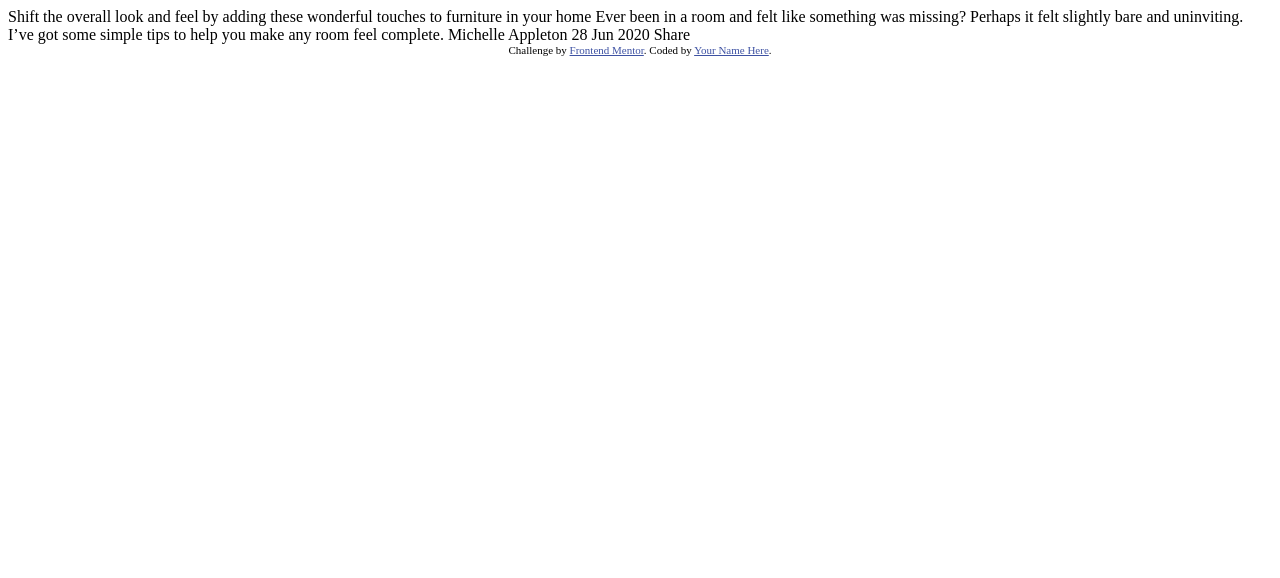
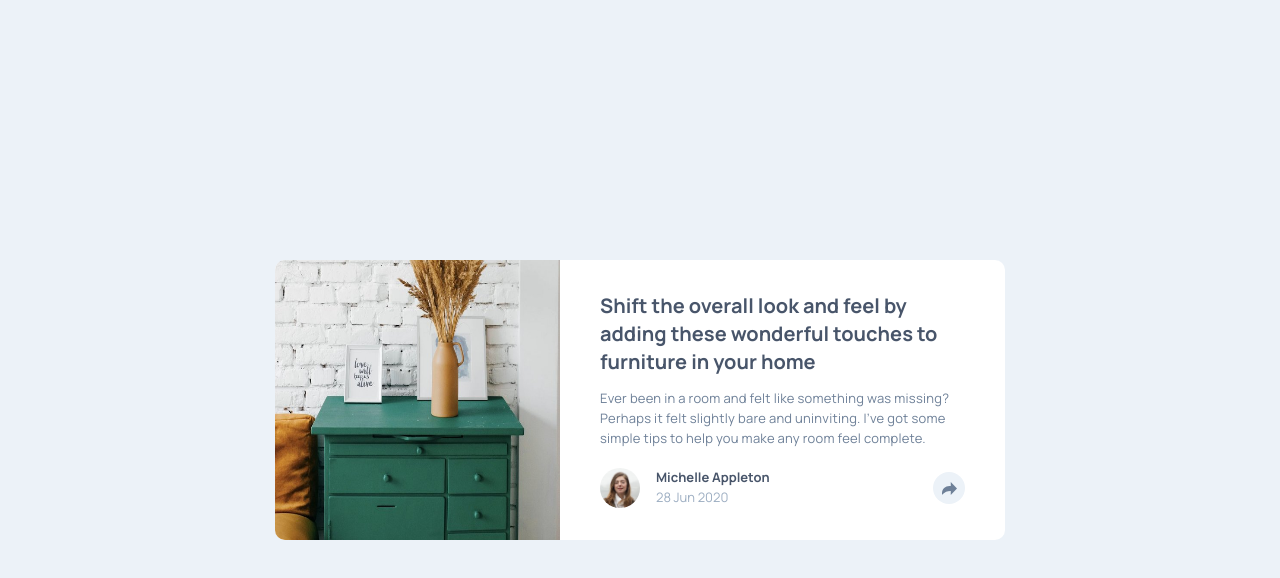
Before and after one commit to gabrieltrtl/Article-preview-component, a plain HTML site: page index.html in a window 1280 px wide. Drawn offline with Linux system fonts and the light colour scheme.

Commit message:
final commit

```diff
--- a/_utilities.scss
+++ b/_utilities.scss
@@ -15,17 +15,14 @@
 
 // Colors
 
-$color1:
-$color2:
-$color3:
-$color4:
-
+$color1: #FFFFFF;
+$color2: #ECF2F8;
+$color3: #9DAEC2;
+$color4: #6E8098;
+$color5: #48556A;
 //Typography
 $fonts: (
-  "$xsmall": 14px,
-  "$small": 15px,
-  "$medium": 24px,
-  "$large": 28px,
-  "$large2": 40px,
-  "$large3": 64px,
+  "$small": 13px,
+  "$medium": 16px,
+  "$large": 20px,
 );
--- a/index.html
+++ b/index.html
@@ -2,35 +2,57 @@
 <html lang="en">
 <head>
   <meta charset="UTF-8">
-  <meta name="viewport" content="width=device-width, initial-scale=1.0"> <!-- displays site properly based on user's device -->
-
+  <meta name="viewport" content="width=device-width, initial-scale=1.0">
+  <link rel="preconnect" href="https://fonts.googleapis.com">
+  <link rel="preconnect" href="https://fonts.gstatic.com" crossorigin>
+  <link href="https://fonts.googleapis.com/css2?family=Manrope:wght@200..800&display=swap" rel="stylesheet">
+  <link rel="stylesheet" href="style.css">
   <link rel="icon" type="image/png" sizes="32x32" href="./images/favicon-32x32.png">
 
   <title>Frontend Mentor | Article preview component</title>
 
-  <!-- Feel free to remove these styles or customise in your own stylesheet 👍 -->
-  <style>
-    .attribution { font-size: 11px; text-align: center; }
-    .attribution a { color: hsl(228, 45%, 44%); }
-  </style>
+
 </head>
 <body>
 
-  Shift the overall look and feel by adding these wonderful
-  touches to furniture in your home
+  <main class="container">
+    <img class="container__img" src="./images/drawers.jpg" alt="">
+    <div class="container__content">
+      <h1 class="container__title">
+        Shift the overall look and feel by adding these wonderful
+        touches to furniture in your home
+      </h1>
+      <p class="container__text">
+        Ever been in a room and felt like something was missing? Perhaps
+        it felt slightly bare and uninviting. I’ve got some simple tips
+        to help you make any room feel complete.
+      </p>
+      <div class="container__creator">
+        <div class="creator__wrapper">
+          <img class="creator__img"  src="./images/avatar-michelle.jpg" alt="">
+          <p class="creator__info">
+            Michelle Appleton
+            <span class="creator__date">28 Jun 2020</span>
+          </p>
+        </div>
+        <button class="share-icon__wrapper icon-1">
+            <svg class="share-icon-1" xmlns="http://www.w3.org/2000/svg" width="15" height="13"><path fill="#6E8098" d="M15 6.495L8.766.014V3.88H7.441C3.33 3.88 0 7.039 0 10.936v2.049l.589-.612C2.59 10.294 5.422 9.11 8.39 9.11h.375v3.867L15 6.495z"/></svg>
+        </button>
+      </div>
+    </div>
+    <div class="container__social hidden">
+      <span>SHARE</span>
+      <div class="social__icons">
+        <img src="./images/icon-facebook.svg" alt="">
+        <img src="./images/icon-twitter.svg" alt="">
+        <img src="./images/icon-pinterest.svg" alt="">
+      </div>
+      <button class="share-icon__wrapper icon-2">
+          <svg class="share-icon-2" xmlns="http://www.w3.org/2000/svg" width="15" height="13"><path fill="#FFFFFF" d="M15 6.495L8.766.014V3.88H7.441C3.33 3.88 0 7.039 0 10.936v2.049l.589-.612C2.59 10.294 5.422 9.11 8.39 9.11h.375v3.867L15 6.495z"/></svg>
+      </button>
+    </div>
+  </main>
 
-  Ever been in a room and felt like something was missing? Perhaps
-  it felt slightly bare and uninviting. I’ve got some simple tips
-  to help you make any room feel complete.
-
-  Michelle Appleton
-  28 Jun 2020
-
-  Share
-
-  <div class="attribution">
-    Challenge by <a href="https://www.frontendmentor.io?ref=challenge" target="_blank">Frontend Mentor</a>.
-    Coded by <a href="#">Your Name Here</a>.
-  </div>
+  <script src="main.js"></script>
 </body>
 </html>
--- /dev/null
+++ b/main.js
@@ -0,0 +1,11 @@
+const socialCard = document.querySelector('.container__social'); // Social Hidden Div
+const button = document.querySelector('.container__creator .share-icon__wrapper'); // Buttons
+const buttonOpen = document.querySelector('.container__social .share-icon__wrapper');
+
+function setVisibility() {
+  socialCard.classList.toggle("hidden");
+}
+
+button.addEventListener("click", setVisibility);
+
+buttonOpen.addEventListener("click", setVisibility);
--- a/style.scss
+++ b/style.scss
@@ -35,5 +35,161 @@ button {
 
 body {
   min-height: 100vh;
+  background-color: #ECF2F8;
+  font-family: "Manrope", sans-serif;
+  display: flex;
+  align-items: center;
+  justify-content: center;
+}
 
+.container {
+  max-width: 327px;
+  border-radius: 10px;
+  background-color: $color1;
+  position: relative;
+  @include device(desktop) {
+    max-width: 730px;
+    display: flex;
+  }
 }
+
+.container__img {
+  aspect-ratio: 1 / 0.612;
+  border-radius: 10px 10px 0 0;
+  @include device(desktop) {
+    aspect-ratio: initial;
+    max-width: 285px;
+    border-radius: 10px 0 0 10px;
+  }
+}
+
+.container__content {
+  padding: 36px 32px 20px 32px;
+  @include device(desktop) {
+  padding: 32px 40px 32px 40px;
+  }
+}
+
+.container__title {
+  font-size: map-get($fonts, "$medium");
+  margin-bottom: 12px;
+  color: $color5;
+  line-height: 1.5;
+  @include device(desktop) {
+  font-size: map-get($fonts, "$large");
+  line-height: 1.4;
+  }
+}
+
+.container__text {
+  font-size: map-get($fonts, "$small");
+  margin-bottom: 32px;
+  color: $color4;
+  line-height: 1.54;
+  letter-spacing: 0.25px;
+  @include device(desktop) {
+    margin-bottom: 20px;
+  }
+}
+
+.container__creator {
+  display: flex;
+  align-items: center;
+  justify-content: space-between;
+  @include device(desktop) {
+
+  }
+}
+
+.creator__wrapper {
+  display: flex;
+  gap: 16px;
+  align-items: center;
+}
+
+.creator__img {
+  max-width: 40px;
+  border-radius: 50%;
+}
+
+.creator__info {
+  display: flex;
+  flex-direction: column;
+  font-size: map-get($fonts, "$small");
+  color: $color5;
+  line-height: 1.53;
+  font-weight: 700;
+  .creator__date {
+    color: $color3;
+    font-weight: initial;
+  }
+}
+
+.share-icon__wrapper {
+  display: flex;
+  align-items: center;
+  padding: 8.5px;
+  border-radius: 50%;
+  aspect-ratio: 1;
+}
+
+.icon-1 {
+  background-color: $color2;
+}
+
+.icon-2 {
+  background-color: $color4;
+}
+
+.container__social {
+  background-color: $color5;
+  display: flex;
+  align-items: center;
+  padding: 16px 32px;
+  border-radius: 0 0 10px 10px;
+  position: absolute;
+  bottom: 0;
+  @include device(desktop) {
+    border-radius: 10px;
+    right: -64px;
+    bottom: 92px;
+    &::after {
+    content: "";
+    display: block;
+    position: absolute;
+    left: 50%;
+    transform: translateX(-50%);
+    bottom: -12px;
+    width: 0px;
+    height: 0px;
+    border-left: 12px solid transparent;
+    border-right: 12px solid transparent;
+    border-top: 12px solid $color5;
+    }
+  }
+  span {
+  color: $color3;
+  font-size: map-get($fonts, "$small");
+  line-height: 1.53;
+  letter-spacing: 5px;
+  margin-right: 21px;
+  }
+  .social__icons {
+    display: flex;
+    gap: 16px;
+    margin-right: 56px;
+    @include device(desktop) {
+      margin-right: initial;
+    }
+  }
+
+  .icon-2 {
+    @include device(desktop) {
+      display: none;
+    }
+  }
+}
+
+.hidden {
+  display: none;
+}
```
Also changed, not shown: style.css (added), 1 other file.
